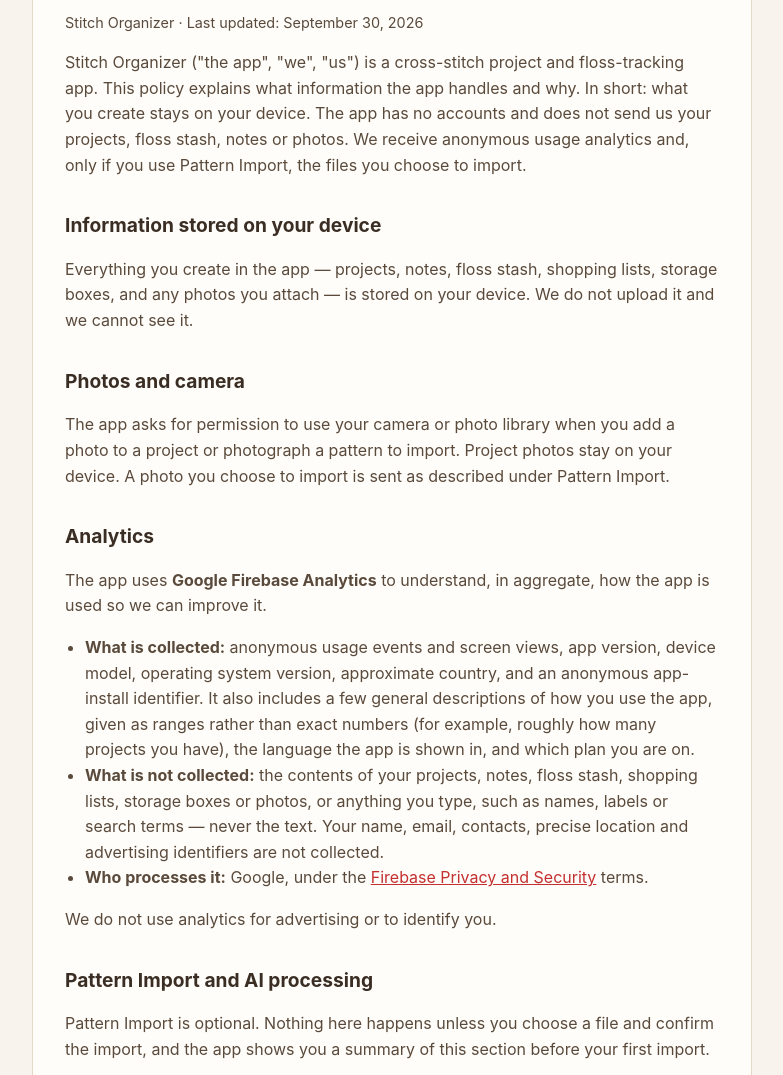
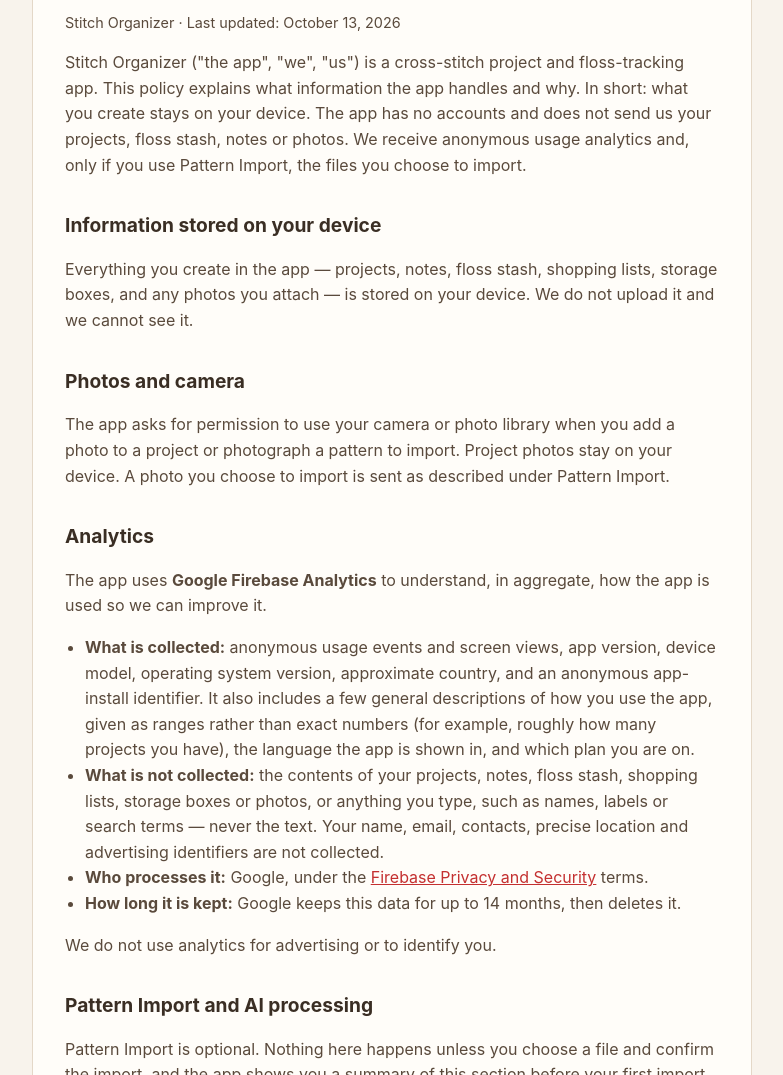
Before and after one commit to Samer-sef/stitch_organizer.github.io, a plain HTML site: page privacy-policy.html in a window 1280 px wide. Shown: the part 165-1240 px from the top of the page, without its empty margins (248-1031 px from the left). Drawn offline with Linux system fonts and the light colour scheme.

Commit message:
Privacy policy: say how long analytics data is kept (14 months)
Co-Authored-By: Claude Opus 5.5 <noreply@anthropic.com>

```diff
--- a/privacy-policy.html
+++ b/privacy-policy.html
@@ -27,7 +27,7 @@
     <a class="back" href="./index.html">&larr; Stitch Organizer</a>
     <div class="card">
       <h1>Privacy Policy</h1>
-      <p class="meta">Stitch Organizer &middot; Last updated: September 30, 2026</p>
+      <p class="meta">Stitch Organizer &middot; Last updated: October 13, 2026</p>
 
       <p>Stitch Organizer ("the app", "we", "us") is a cross-stitch project and
       floss-tracking app. This policy explains what information the app handles
@@ -66,6 +66,8 @@
         <li><strong>Who processes it:</strong> Google, under the
         <a href="https://firebase.google.com/support/privacy">Firebase Privacy
         and Security</a> terms.</li>
+        <li><strong>How long it is kept:</strong> Google keeps this data for up
+        to 14 months, then deletes it.</li>
       </ul>
       <p>We do not use analytics for advertising or to identify you.</p>
 
```
